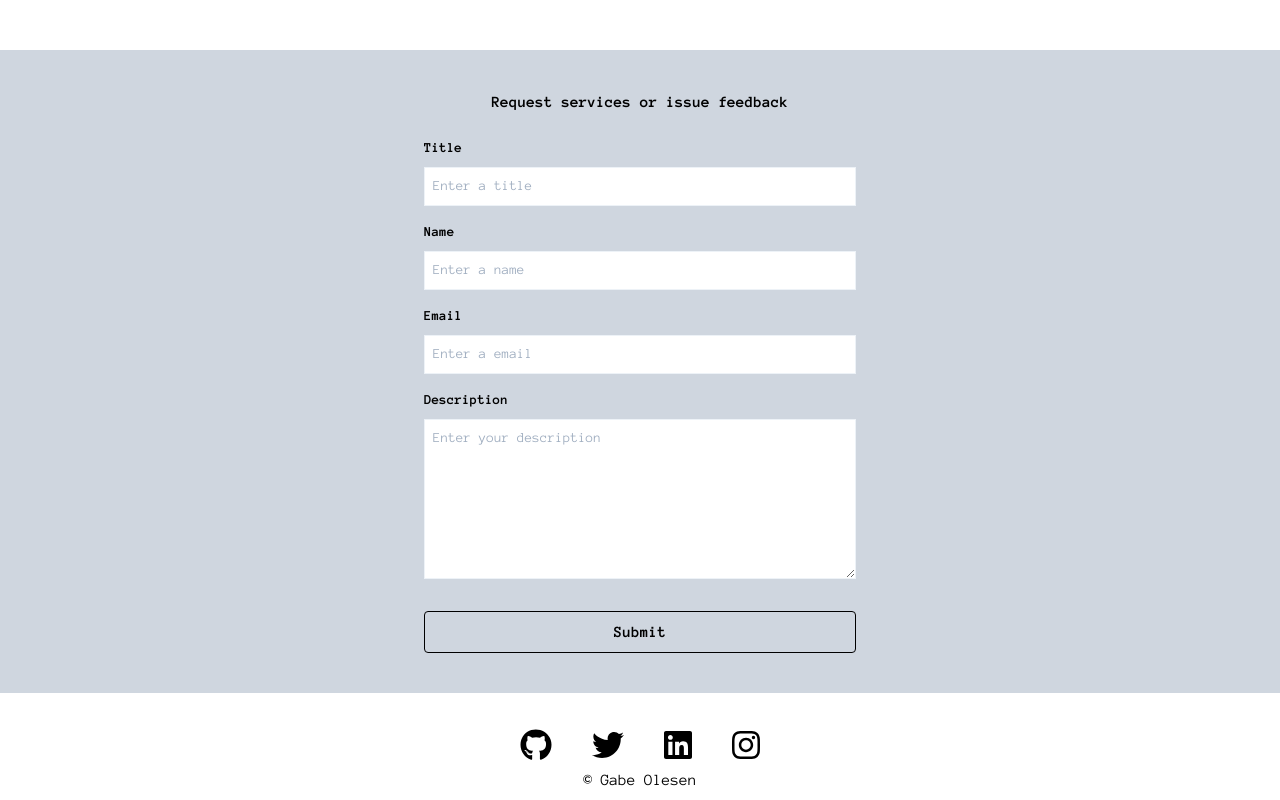
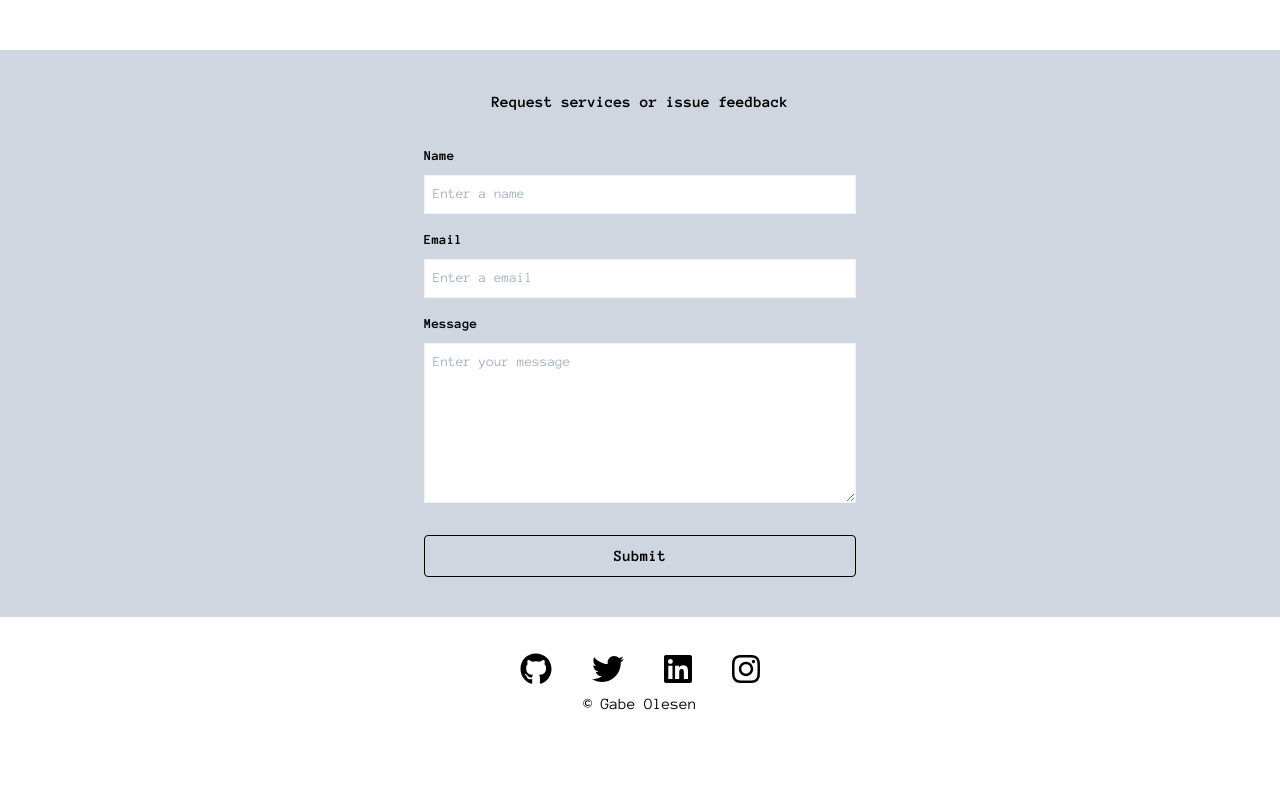
Before and after one commit to Zidious/my-first-portfolio, a React (Create React App) app: page / in a window 1280 px wide. Shown: the part 1296-2096 px from the top of the page. After the commit the page ends 2020 px from the top, so only its background shows below. Built offline with nearby package versions, Linux system fonts and the light colour scheme.

Commit message:
Updated Form
Fixed Data

```diff
--- a/src/components/Form.js
+++ b/src/components/Form.js
@@ -3,7 +3,7 @@ import React from 'react';
 function Form() {
   return (
     <div className='mx-4 card  max-w-lg p-10 md:rounded-lg my-8 mx-auto'>
-      <form name='contact' method='POST' data-netlify='true'>
+      <form name='contact' method='POST' netlify>
         <div className='title'>
           <h1 className='font-bold text-center'>
             Request services or issue feedback
@@ -12,14 +12,6 @@ function Form() {
 
         <div className='form mt-4'>
           <div className='flex flex-col text-sm'>
-            <label className='font-bold mb-2 mt-2'>Title</label>
-            <input
-              className=' appearance-none border border-gray-200 p-2 focus:outline-none focus:border-gray-500'
-              type='text'
-              name='title'
-              placeholder='Enter a title'
-            />
-
             <div className='text-sm flex flex-col'>
               <label className='font-bold mt-4 mb-2'>Name</label>
               <input
@@ -39,11 +31,11 @@ function Form() {
               />
             </div>
             <div className='text-sm flex flex-col'>
-              <label className='font-bold mt-4 mb-2'>Description</label>
+              <label className='font-bold mt-4 mb-2'>Message</label>
               <textarea
                 name='message'
                 className=' appearance-none w-full border border-gray-200 p-2 h-40 focus:outline-none focus:border-gray-500'
-                placeholder='Enter your description'></textarea>
+                placeholder='Enter your message'></textarea>
             </div>
           </div>
 
```
